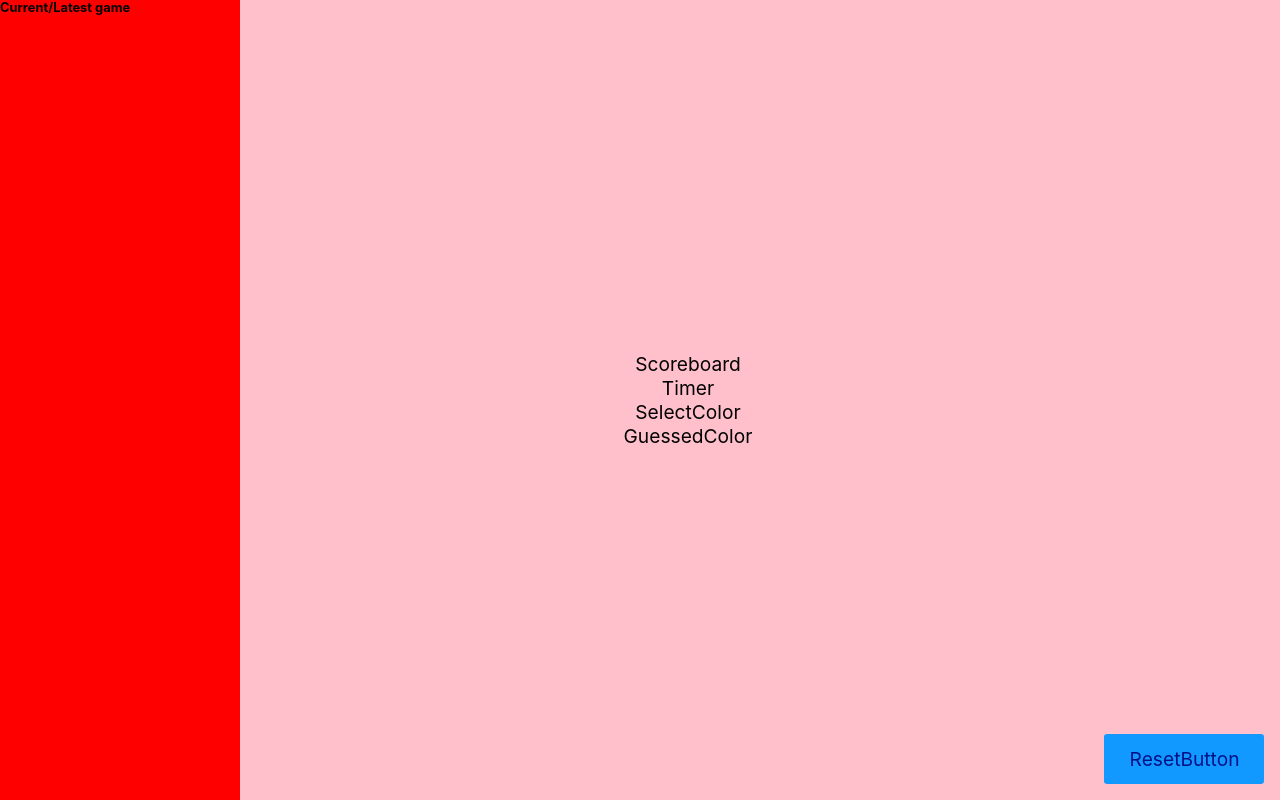
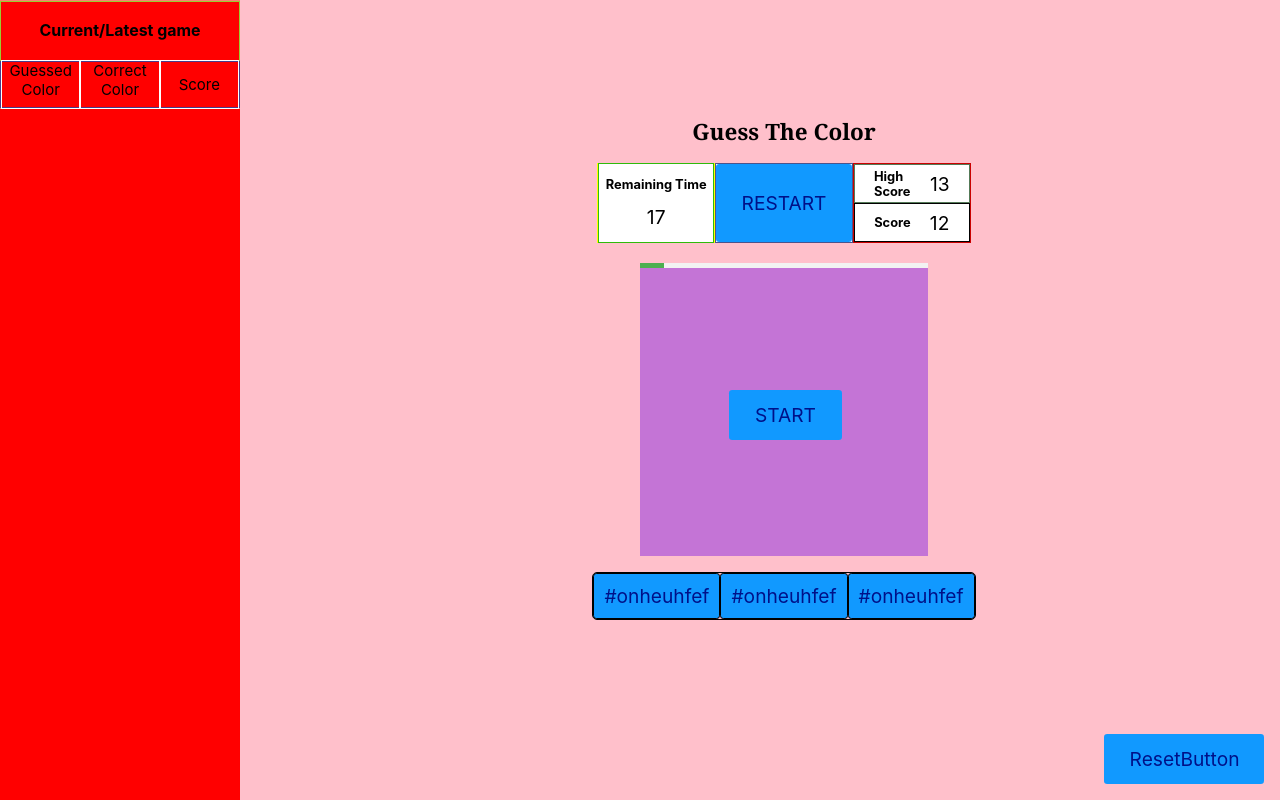
Before and after one commit to beatrizodsk/guess-the-color-game, a React (Vite) app: page / in a window 1280 px wide. Built offline with nearby package versions, Linux system fonts and the light colour scheme.

Commit message:
Add general layout details

```diff
--- a/src/components/GuessedColor/GuessedColor.css
+++ b/src/components/GuessedColor/GuessedColor.css
@@ -1,3 +1,16 @@
 .guessedcolor-container {
-    margin-right: 10em;
+    border: 1px solid black;
+    width: fit-content;
+    display: flex;
+    justify-content: center;
+    align-items: center;
+    border-radius: 5px;
+    font-size: 1rem;
+    margin-top: 1em;
+    margin-bottom: 5em;
 }
+
+.guessedcolor {
+    border: 1px solid black;
+    padding: 10px;
+}
--- a/src/components/GuessedColor/GuessedColor.jsx
+++ b/src/components/GuessedColor/GuessedColor.jsx
@@ -6,7 +6,15 @@ const GuessedColor = () => {
   return (
     <>
       <div className="guessedcolor-container">
-        GuessedColor
+        <button className="guessedcolor">
+          #onheuhfef
+        </button>
+        <button className="guessedcolor">
+          #onheuhfef
+        </button>
+        <button className="guessedcolor">
+          #onheuhfef
+        </button>
       </div>
     </>
   )
--- a/src/components/Scoreboard/Scoreboard.css
+++ b/src/components/Scoreboard/Scoreboard.css
@@ -1,3 +1,59 @@
 .scoreboard-container {
-    margin-right: 10em;
+    background-color: white;
+    display: flex;
+    max-width: 400px;
+    max-height: 80px;
 }
+
+.remaining-time {
+    border: 1px solid yellow;
+    display: flex;
+    justify-content: center;
+    align-items: center;
+    width: 40%;
+}
+
+.time-container {
+    border: 1px solid rgb(47, 187, 11);
+    height: 100%;
+    width: 100%;
+    display: flex;
+    justify-content: space-evenly;
+    align-items: center;
+    flex-direction: column;
+    text-align: center;
+}
+
+.restart {
+    border: 1px solid rgb(77, 83, 139);
+}
+
+button {
+    height: 100%;
+}
+
+.score-container {
+    border: 1px solid rgb(202, 1, 1);
+    width: 40%;
+}
+
+.high-score {
+    border: 1px solid rgb(84, 122, 88);
+    display: flex;
+    align-items: center;
+    justify-content: space-evenly;
+    height: 37px;
+    padding: 0 19px;
+}
+
+.score {
+    border: 1px solid black;
+    display: flex;
+    align-items: center;
+    justify-content: space-evenly;
+    height: 37px;
+}
+
+h6 {
+    margin: 0;
+}
--- a/src/components/Scoreboard/Scoreboard.jsx
+++ b/src/components/Scoreboard/Scoreboard.jsx
@@ -6,7 +6,25 @@ const Scoreboard = () => {
   return (
     <>
       <div className='scoreboard-container'>
-        Scoreboard
+        <div className="remaining-time">
+          <div className="time-container">
+            <h6>Remaining Time</h6>
+            <div className="time">17</div>
+          </div>
+        </div>
+        <div className="restart">
+          <button>RESTART</button>
+        </div>
+        <div className="score-container">
+          <div className="high-score">
+            <h6>High Score</h6>
+            <div className="high-score-number">13</div>
+          </div>
+          <div className="score">
+            <h6>Score</h6>
+            <div className="score-number">12</div>
+          </div>
+        </div>
       </div>
     </>
   )
--- a/src/components/SelectColor/SelectColor.css
+++ b/src/components/SelectColor/SelectColor.css
@@ -1,3 +1,25 @@
 .selectedcolor-container {
-    margin-right: 10em;
+    position: relative;
 }
+
+.color-square {
+    position: relative;
+    min-width: 15em;
+    min-height: 15em;
+    background-color: blueviolet;
+}
+
+.start-color-square {
+    opacity: 0.5;
+}
+
+.start-button {
+    position: absolute;
+    height: 50px;
+    bottom: 6em;
+    right: 4.5em;
+}
+
+.hidden {
+    display: none;
+}
--- a/src/components/SelectColor/SelectColor.jsx
+++ b/src/components/SelectColor/SelectColor.jsx
@@ -1,12 +1,17 @@
 import React from 'react'
+import { useState, useEffect } from 'react'
 import './SelectColor.css'
 
 const SelectColor = () => {
+  const [showStartButton, setShowStartButton] = useState(true);
 
   return (
     <>
       <div className='selectedcolor-container'>
-        SelectColor
+        <div className={`color-square ${showStartButton ? 'start-color-square' : ''}`}></div>
+        <button onClick={() => setShowStartButton(!showStartButton)} className={`${showStartButton ? 'start-button' : 'hidden'}`}>
+        START
+        </button>
       </div>
     </>
   )
--- a/src/components/SideBar/SideBar.css
+++ b/src/components/SideBar/SideBar.css
@@ -20,11 +20,6 @@
 
 .hidden {
     display: none;
-
-}
-
-.visible {
-
 }
 
 .expanded {
@@ -40,6 +35,57 @@
     justify-content: center;
   }
 
-h6 {
+h5 {
     margin: 0;
 }
+
+.header-container {
+    display: flex;
+    flex-direction: column;
+    align-items: center;
+    justify-content: center;
+    border: 1px solid salmon;
+}
+
+.header {
+    border: 1px solid yellowgreen;
+    width: 100%;
+    height: 2em;
+    padding-top: 1em;
+    text-align: center;
+}
+
+.header-obs {
+    border: 1px solid darkslateblue;
+    width: 100%;
+    height: 3em;
+    font-size: 15px;
+    display: flex;
+    align-items: center;
+    text-align: center;
+}
+
+.sidebar-guessed-color {
+    border: 1px solid white;
+    width: 80.6px;
+    height: 47px;
+}
+
+.sidebar-correct-color {
+    border: 1px solid white;
+    width: 80.6px;
+    height: 47px;
+}
+
+.sidebar-score {
+    border: 1px solid white;
+    width: 80.6px;
+    height: 47px;
+    display: flex;
+    justify-content: center;
+    align-items: center;
+}
+
+.sidebar-content {
+
+}
--- a/src/components/SideBar/SideBar.jsx
+++ b/src/components/SideBar/SideBar.jsx
@@ -8,7 +8,7 @@ const SideBar = () => {
 
   useEffect(() => {
     const checkScreenSize = () => {
-      if (window.innerWidth <= 550) {
+      if (window.innerWidth <= 750) {
         setShowMenuButton(true);
       } else {
         setShowMenuButton(false);
@@ -27,12 +27,24 @@ const SideBar = () => {
 
   return (
     <>
-      <div className={`${showMenuButton ? 'hidden' : 'sidebar-container'} ${isMenuOpen ? 'expanded' : ''}`}>
-        <h6>Current/Latest game</h6>
+      <div className={`menu-expanded-container ${isMenuOpen ? 'expanded' : ''}`}>
+        <div className={`${showMenuButton ? 'hidden' : 'sidebar-container'}`}>
+          <div className="header-container">
+            <div className="header">
+              <h5>Current/Latest game</h5>
+            </div>
+            <div className="header-obs">
+              <div className="sidebar-guessed-color">Guessed Color</div>
+              <div className="sidebar-correct-color">Correct Color</div>
+              <div className="sidebar-score">Score</div>
+            </div>
+          </div>
+          <div className="sibedar-content"></div>
+        </div>
+        <button onClick={() => setIsMenuOpen(!isMenuOpen)} className={`sandwich-menu-button ${showMenuButton ? 'visible' : 'hidden'}`}>
+        Menu
+        </button>
       </div>
-      <button onClick={() => setIsMenuOpen(!isMenuOpen)} className={`sandwich-menu-button ${showMenuButton ? 'visible' : 'hidden'}`}>
-        oi
-      </button>
     </>
   )
 }
--- a/src/components/Timer/Timer.css
+++ b/src/components/Timer/Timer.css
@@ -1,3 +1,16 @@
-.timer-container {
-    margin-right: 10em;
+.progress-bar {
+    width: 15em;
+    height: 5px;
+    background-color: #f2f2f2;
+    position: relative;
+    margin-top: 1em;
 }
+
+.progress {
+    height: 100%;
+    background-color: #4caf50;
+    position: absolute;
+    top: 0;
+    left: 0;
+    width: 0%;
+}
--- a/src/components/Timer/Timer.jsx
+++ b/src/components/Timer/Timer.jsx
@@ -1,15 +1,41 @@
-import React from 'react'
-import './Timer.css'
+import React, { useEffect } from 'react';
+import './Timer.css';
 
 const Timer = () => {
+  useEffect(() => {
+    // const countdownEl = document.querySelector(".countdown");
+    const progressBarEl = document.querySelector(".progress");
+
+    let remainingTime = 60; // seconds
+    const totalTime = remainingTime;
+
+    function countdown() {
+      if (remainingTime > 0) {
+        // update progress bar
+        const progress = ((totalTime - remainingTime) / totalTime) * 100;
+        progressBarEl.style.width = `${progress}%`;
+
+        remainingTime--;
+        setTimeout(countdown, 1000);
+      } else {
+        // countdown finished
+        progressBarEl.style.width = "100%";
+        // countdownEl.textContent = "Time's up!";
+      }
+    }
+
+    countdown();
+  }, []);
 
   return (
     <>
-      <div className='timer-container'>
-        Timer
+      <div className="progress-bar">
+        <div className="progress"></div>
       </div>
+
+      {/* <span className="countdown"></span> */}
     </>
   )
 }
 
-export default Timer
+export default Timer;
--- a/src/features/Container/Container.jsx
+++ b/src/features/Container/Container.jsx
@@ -11,6 +11,7 @@ const Container = () => {
   return (
     <>
       <div className='container'>
+        <h3>Guess The Color</h3>
         <Scoreboard/>
         <Timer/>
         <SelectColor/>
--- a/src/features/Home/Home.jsx
+++ b/src/features/Home/Home.jsx
@@ -7,7 +7,7 @@ import './Home.css'
 const Home = () => {
   useEffect(() => {
     const adaptScreenSize = () => {
-      if (window.innerWidth <= 550) {
+      if (window.innerWidth <= 750) {
         let el = document.getElementById('adaptContent');
 
         el.classList.add('adapted');
```
